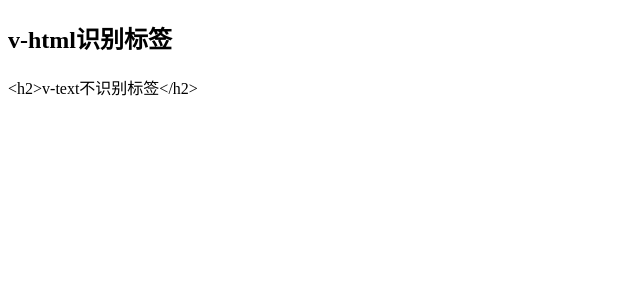
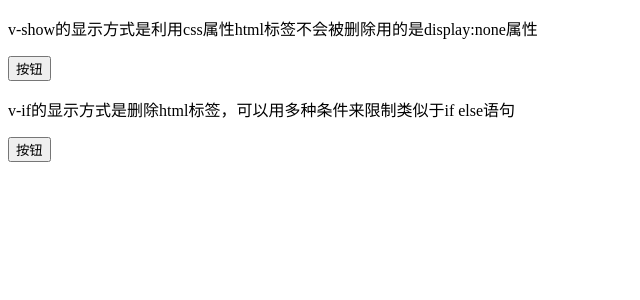
Before and after one commit to haiou1314/tack01, a Vue app: page / in a window 1280 px wide. Shown: the top 300 px of the page, without its empty margins (0-640 px from the left). Built offline with nearby package versions, Linux system fonts and the light colour scheme.

Commit message:
v-if v-show的区别

```diff
--- /dev/null
+++ b/src/02_vue指令_v-if和v-show的使用.vue
@@ -0,0 +1,22 @@
+<template>
+  <div id="app">
+    <p v-show="isshow">v-show的显示方式是利用css属性html标签不会被删除用的是display:none属性</p>
+    <button @click="isshow = !isshow">按钮</button>
+    <p v-if="isshow1">v-if的显示方式是删除html标签，可以用多种条件来限制类似于if else语句</p>
+    <button @click="isshow1 = !isshow1">按钮</button>
+  </div>
+</template>
+
+<script>
+export default {
+  name: 'App',
+  data() {
+    return {
+      isshow: true,
+      isshow1: true,
+    }
+  },
+}
+</script>
+
+<style></style>
--- a/src/main.js
+++ b/src/main.js
@@ -1,5 +1,5 @@
 import Vue from 'vue'
-import App from './01_vue指令_v-html和v-text的区别.vue'
+import App from './02_vue指令_v-if和v-show的使用.vue'
 
 Vue.config.productionTip = false
 
```
